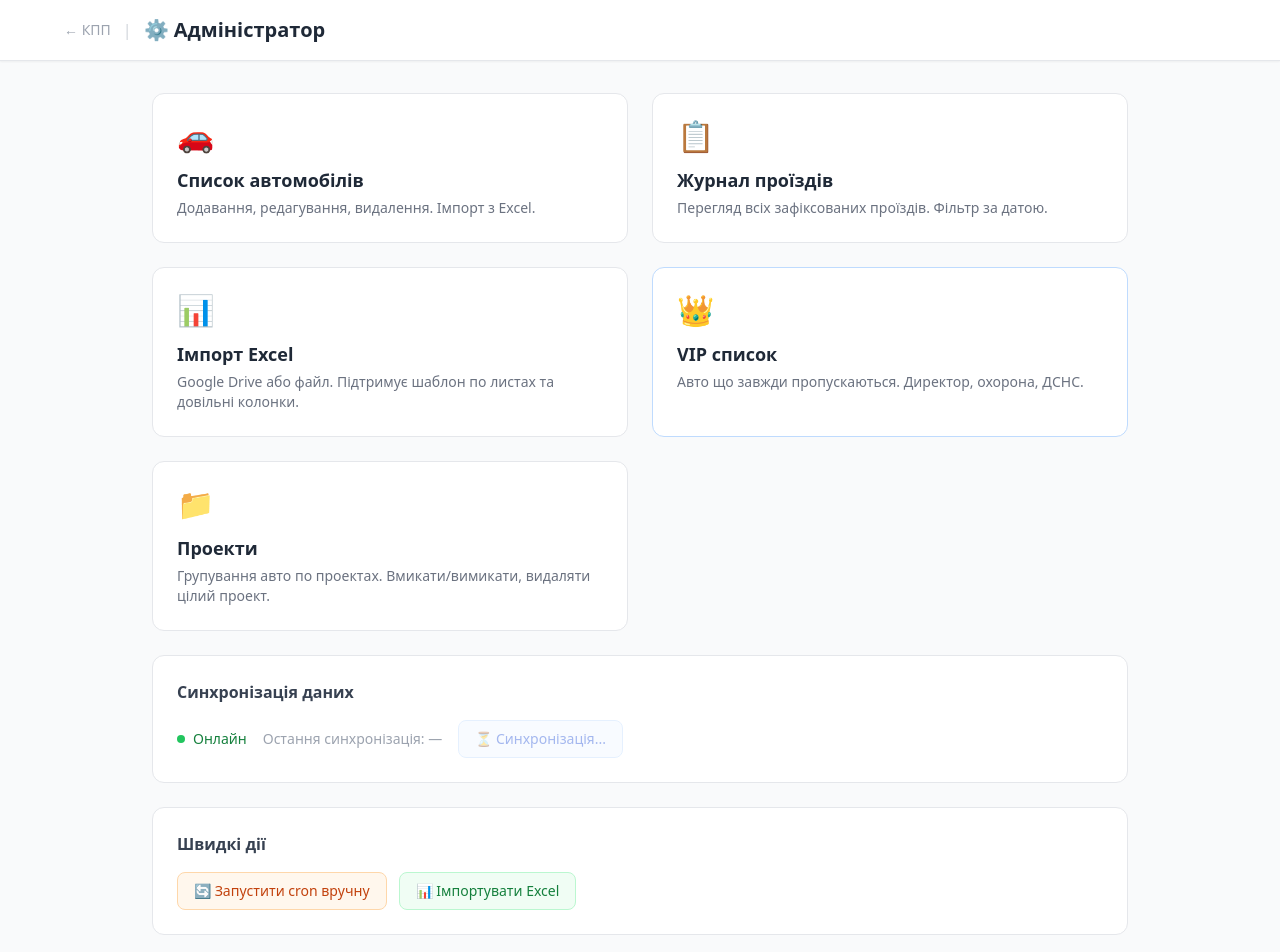
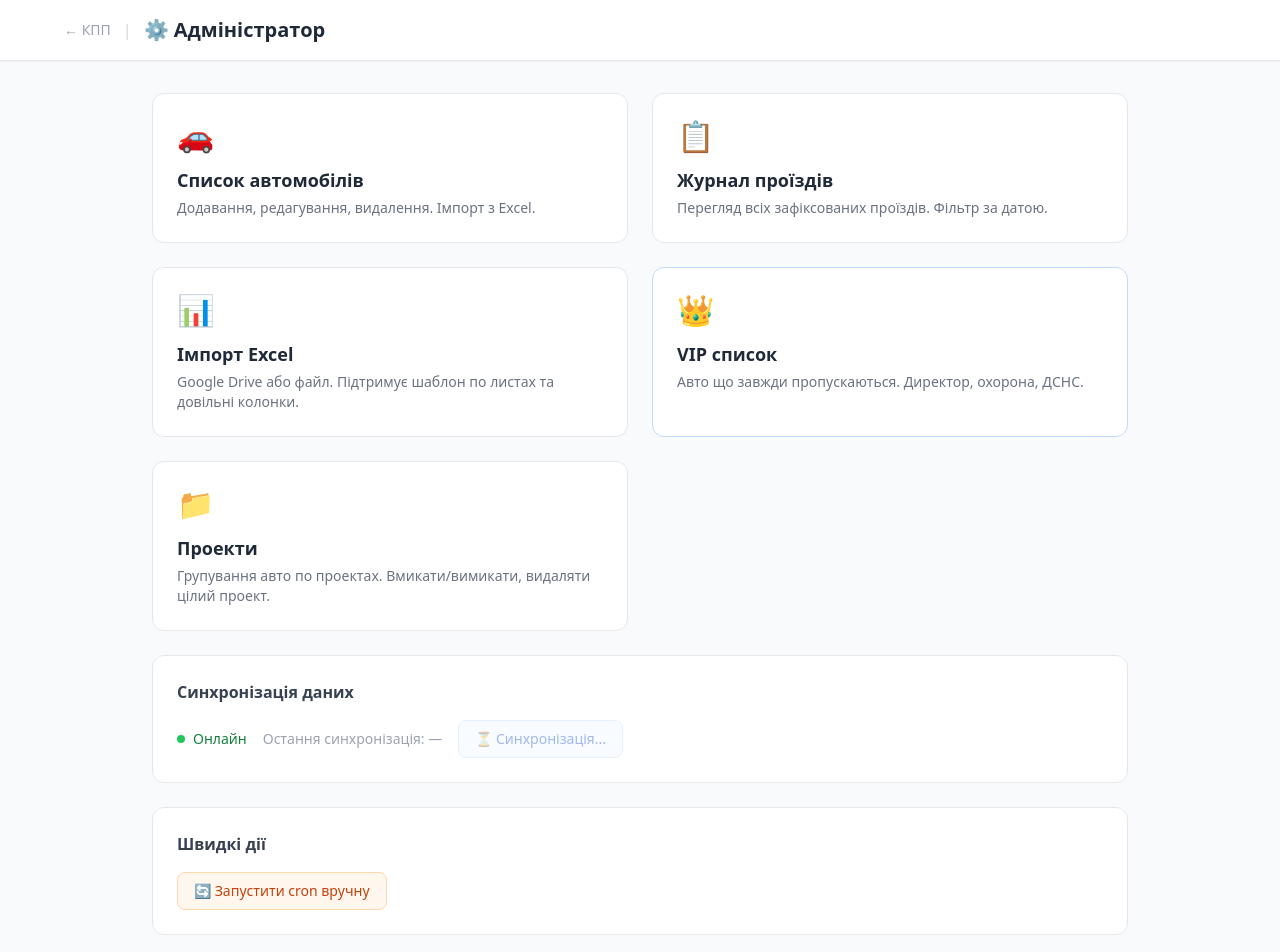
Before and after one commit to xSANCHOSx/checkpoint-app, a Next.js app: page /admin in a window 1280 px wide. Shown: the top 952 px of the page. Built offline with nearby package versions, Linux system fonts and the light colour scheme; no server answers; the database is empty.

Commit message:
delete old parcer

```diff
--- a/app/admin/page.tsx
+++ b/app/admin/page.tsx
@@ -181,12 +181,7 @@ export default function AdminPage() {
             >
               🔄 Запустити cron вручну
             </a>
-            <a
-              href="/admin/vehicles?import=1"
-              className="px-4 py-2 bg-green-50 text-green-700 border border-green-200 rounded-lg text-sm hover:bg-green-100 transition-colors"
-            >
-              📊 Імпортувати Excel
-            </a>
+
           </div>
         </div>
       </main>
```
